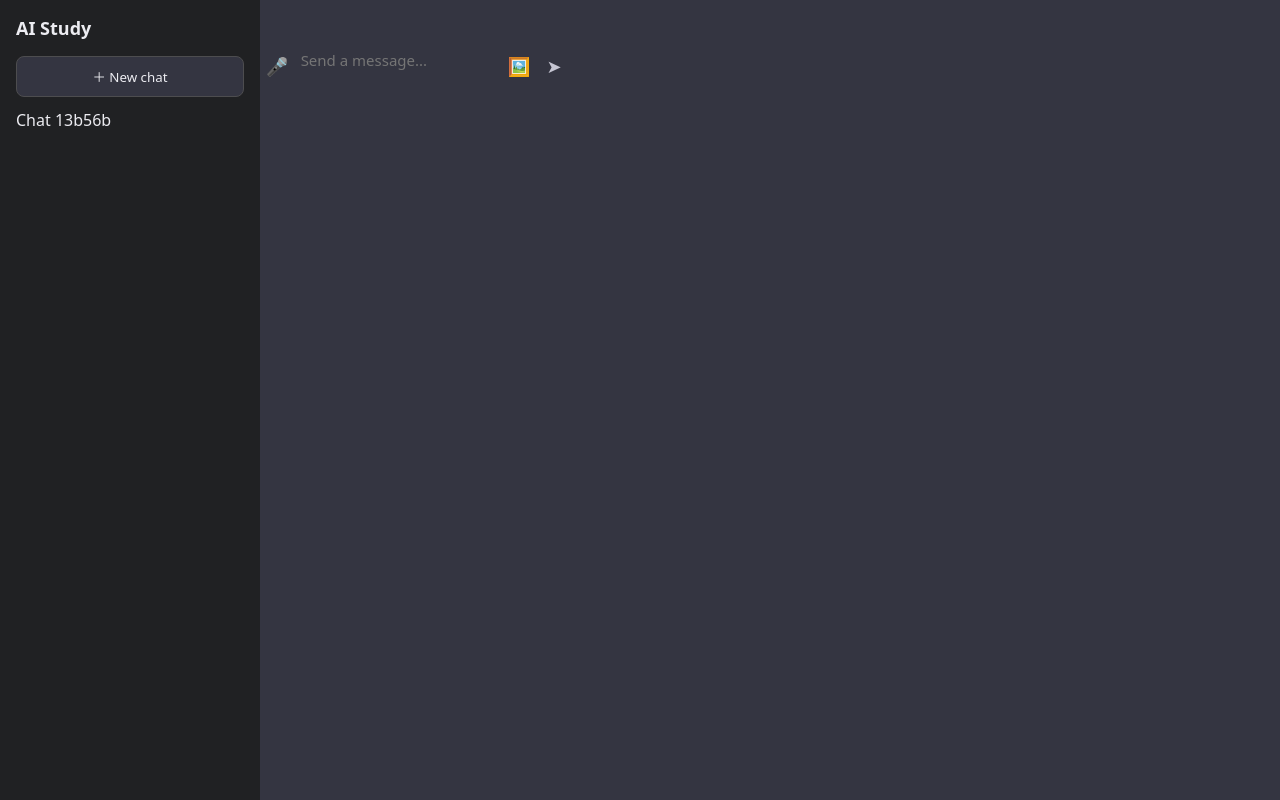
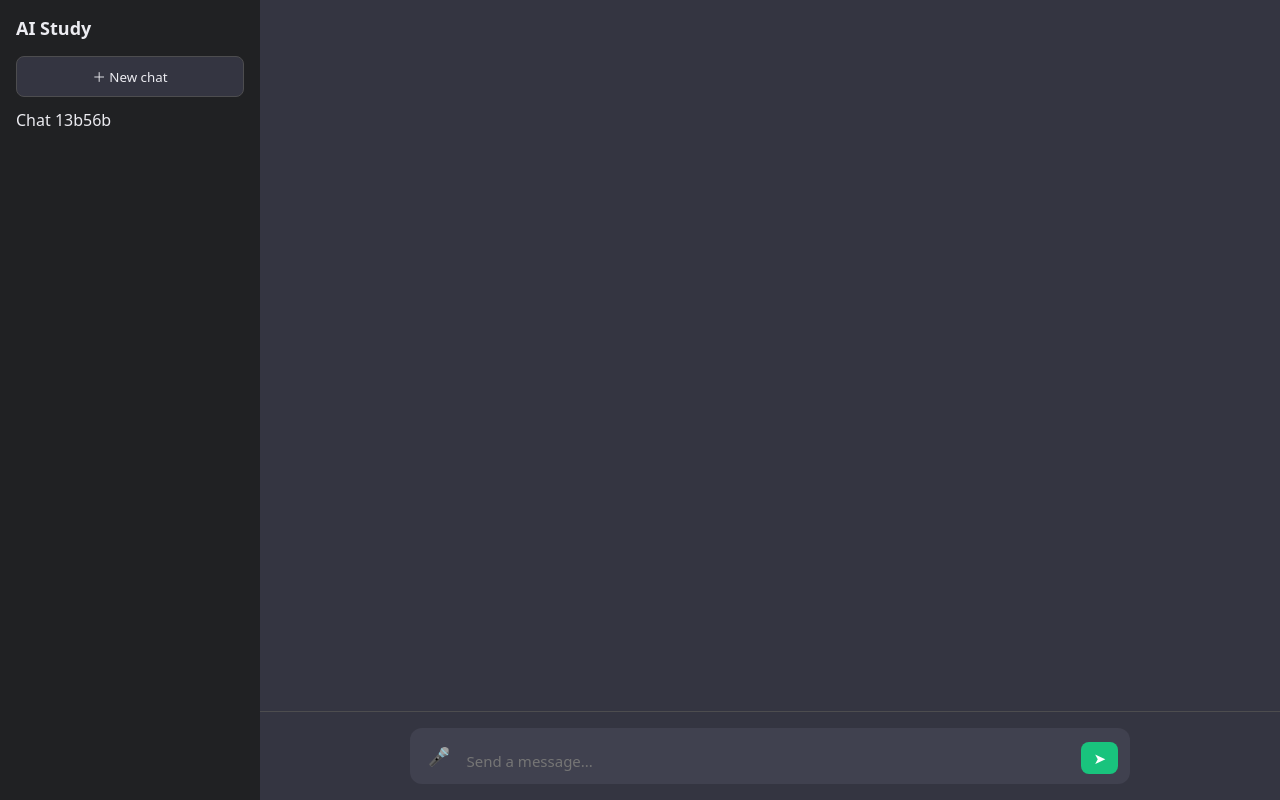
Before and after one commit to binhnhidaovo/ai_study, a FastAPI app: page / in a window 1280 px wide. Run offline with FastAPI, Linux system fonts and the light colour scheme.

Commit message:
fix(ui): align HTML structure with ChatGPT-style layout

```diff
--- a/templates/index.html
+++ b/templates/index.html
@@ -16,26 +16,30 @@
         <div id="chat-list" class="chat-list"></div>
     </aside>
 
-<main class="chat">
+    <!-- CHAT AREA -->
+    <main class="chat-area">
+
+        <!-- MESSAGES -->
         <div id="messages" class="messages"></div>
 
-    <div class="chat-input-wrapper">
-        <div class="input-box">
+        <!-- INPUT -->
+        <div class="input-wrapper">
+            <div class="input-bar">
+
                 <button class="icon-btn" onclick="startVoice()">🎤</button>
 
                 <textarea
                     id="input"
+                    placeholder="Send a message..."
                     rows="1"
-                placeholder="Send a message..."
                 ></textarea>
 
-            <input type="file" id="imageInput" accept="image/*" hidden />
-            <button class="icon-btn" onclick="document.getElementById('imageInput').click()">🖼️</button>
-            <button class="icon-btn send" onclick="send()">➤</button>
+                <button class="send-btn" onclick="send()">➤</button>
+
             </div>
         </div>
+
     </main>
-
 
 </div>
 
```
Lines whose indentation alone changed are shown as unchanged.
